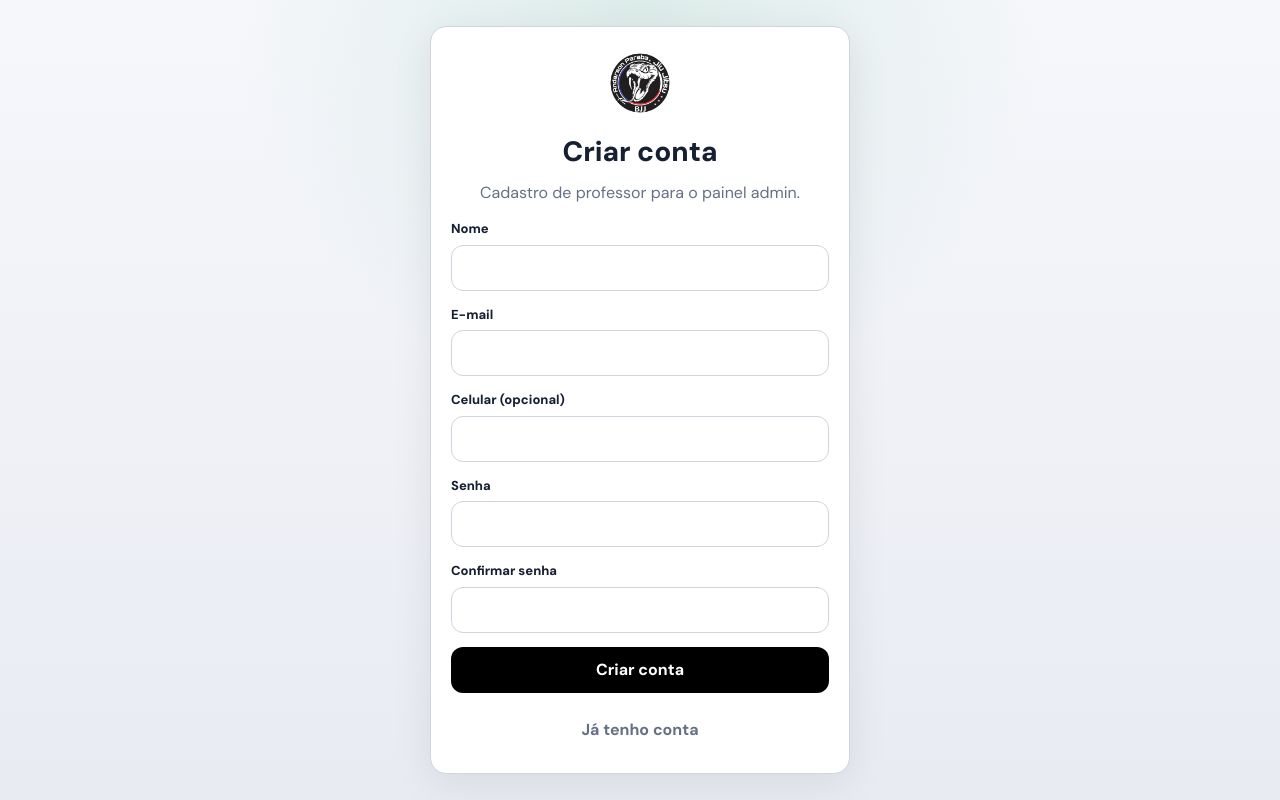
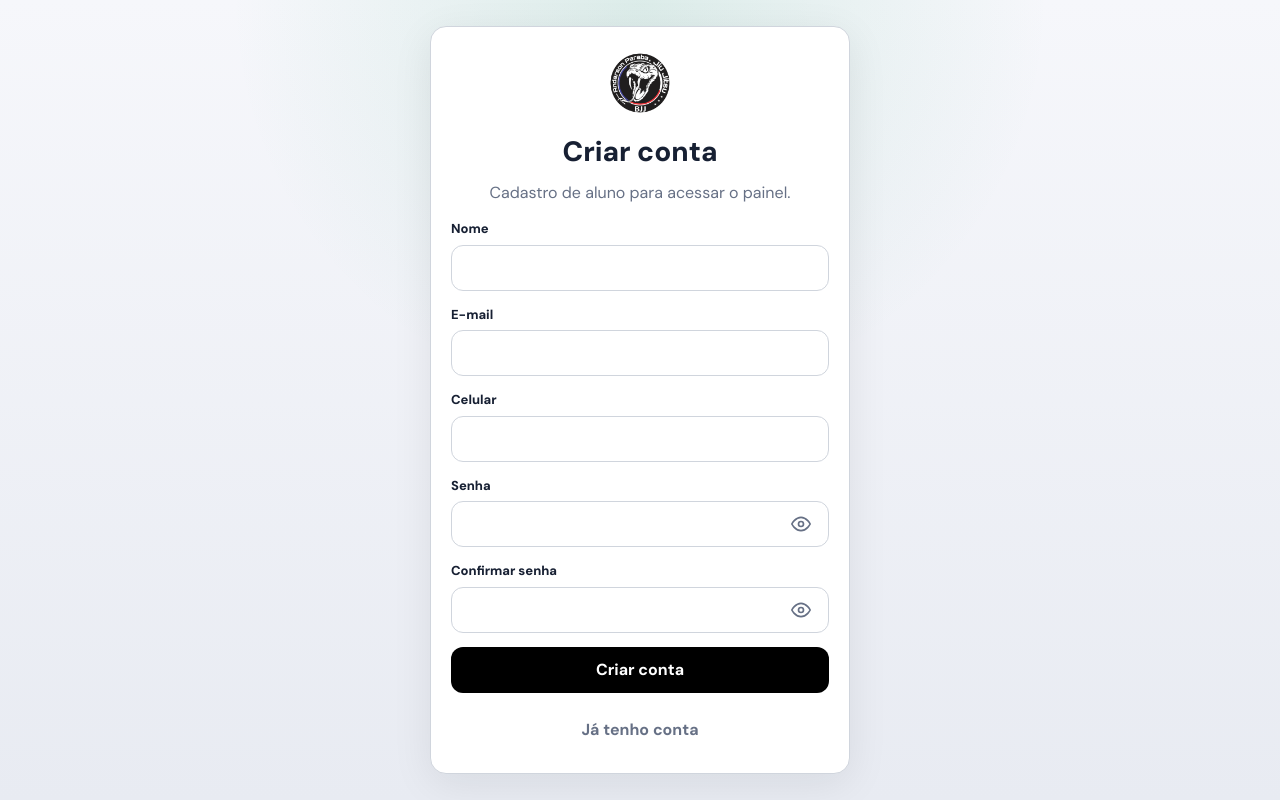
Before and after one commit to maxjuniman/paraba_site, a React (Vite) app: page /admin/register in a window 1280 px wide. Built offline with nearby package versions, Linux system fonts and the light colour scheme; no server answers.

Commit message:
correção criação de conta

```diff
--- a/src/lib/parabaService.ts
+++ b/src/lib/parabaService.ts
@@ -39,12 +39,26 @@ export const parabaService = {
   async cadastrarProfessor(body: {
     nome: string;
     email: string;
-    celular?: string;
+    celular: string;
     senha: string;
     confirmacao_senha: string;
   }): Promise<AuthPayload & { data?: SessionUser }> {
     const { data } = await api.post<AuthPayload & { data?: SessionUser; message?: string }>(
       '/users/professores',
+      body
+    );
+    return data;
+  },
+
+  async cadastrarUsuario(body: {
+    nome: string;
+    email: string;
+    celular: string;
+    senha: string;
+    confirmacao_senha: string;
+  }): Promise<{ message?: string; user?: SessionUser; data?: SessionUser; accessToken?: string }> {
+    const { data } = await api.post<{ message?: string; user?: SessionUser; data?: SessionUser; accessToken?: string }>(
+      '/auth/register',
       body
     );
     return data;
--- a/src/pages/admin/Configuracoes.tsx
+++ b/src/pages/admin/Configuracoes.tsx
@@ -60,12 +60,16 @@ export function AdminConfiguracoesPage() {
     event.preventDefault();
     setError('');
     setMessage('');
+    if (!prof.celular.trim()) {
+      setError('O celular é obrigatorio.');
+      return;
+    }
     try {
       setSavingProf(true);
       await parabaService.cadastrarProfessor({
         nome: prof.nome.trim(),
         email: prof.email.trim().toLowerCase(),
-        celular: prof.celular.trim() ? normalizePhoneWithBrazilCode(prof.celular) : undefined,
+        celular: normalizePhoneWithBrazilCode(prof.celular),
         senha: prof.senha,
         confirmacao_senha: prof.confirmacao_senha,
       });
@@ -162,9 +166,10 @@ export function AdminConfiguracoesPage() {
           />
           <input
             className="input"
-            placeholder="Celular (opcional)"
+            placeholder="Celular"
             value={prof.celular}
             onChange={(e) => setProf((p) => ({ ...p, celular: formatPhone(e.target.value) }))}
+            required
           />
           <input
             className="input"
--- a/src/pages/admin/Register.tsx
+++ b/src/pages/admin/Register.tsx
@@ -4,8 +4,28 @@ import { useAuth } from '@/lib/AuthContext';
 import { apiErrorMessage } from '@/lib/api';
 import { formatPhone, normalizePhoneWithBrazilCode } from '@/lib/formatters';
 import { parabaService } from '@/lib/parabaService';
-import { isProfessor } from '@/lib/session';
+import { canAccessAdmin } from '@/lib/session';
 import './Login.css';
+
+function IconEye({ open }: { open: boolean }) {
+  if (open) {
+    return (
+      <svg width="20" height="20" viewBox="0 0 24 24" fill="none" stroke="currentColor" strokeWidth="2" aria-hidden="true">
+        <path d="M17.94 17.94A10.07 10.07 0 0 1 12 20c-7 0-11-8-11-8a18.45 18.45 0 0 1 5.06-5.94" />
+        <path d="M9.9 4.24A9.12 9.12 0 0 1 12 4c7 0 11 8 11 8a18.5 18.5 0 0 1-2.16 3.19" />
+        <path d="M14.12 14.12a3 3 0 1 1-4.24-4.24" />
+        <line x1="1" y1="1" x2="23" y2="23" />
+      </svg>
+    );
+  }
+
+  return (
+    <svg width="20" height="20" viewBox="0 0 24 24" fill="none" stroke="currentColor" strokeWidth="2" aria-hidden="true">
+      <path d="M1 12s4-8 11-8 11 8 11 8-4 8-11 8-11-8-11-8z" />
+      <circle cx="12" cy="12" r="3" />
+    </svg>
+  );
+}
 
 export function AdminRegisterPage() {
   const { user, acceptSession } = useAuth();
@@ -15,10 +35,14 @@ export function AdminRegisterPage() {
   const [celular, setCelular] = useState('');
   const [senha, setSenha] = useState('');
   const [confirmacao, setConfirmacao] = useState('');
+  const [showPassword, setShowPassword] = useState(false);
+  const [showConfirmation, setShowConfirmation] = useState(false);
+  const [successMessage, setSuccessMessage] = useState('');
+  const [successOpen, setSuccessOpen] = useState(false);
   const [loading, setLoading] = useState(false);
   const [error, setError] = useState('');
 
-  if (user && isProfessor(user)) {
+  if (user && canAccessAdmin(user)) {
     return <Navigate to="/admin" replace />;
   }
 
@@ -34,20 +58,25 @@ export function AdminRegisterPage() {
       setError('A confirmacao de senha nao confere.');
       return;
     }
+    if (!celular.trim()) {
+      setError('O celular é obrigatorio.');
+      return;
+    }
 
     try {
       setLoading(true);
-      const response = await parabaService.cadastrarProfessor({
+      const response = await parabaService.cadastrarUsuario({
         nome: nome.trim(),
         email: email.trim().toLowerCase(),
-        celular: celular.trim() ? normalizePhoneWithBrazilCode(celular) : undefined,
+        celular: normalizePhoneWithBrazilCode(celular),
         senha,
         confirmacao_senha: confirmacao,
       });
 
       const sessionUser = response.user ?? response.data;
       if (!response.accessToken || !sessionUser) {
-        navigate('/admin/login', { replace: true });
+        setSuccessMessage(response.message || 'Cadastro enviado. Aguarde o professor autorizar seu acesso.');
+        setSuccessOpen(true);
         return;
       }
 
@@ -60,13 +89,18 @@ export function AdminRegisterPage() {
     }
   };
 
+  const goToLogin = () => {
+    setSuccessOpen(false);
+    navigate('/admin/login', { replace: true });
+  };
+
   return (
     <div className="login-page">
       <form className="card login-card stack" onSubmit={onSubmit}>
         <div className="login-brand">
           <img src="/logo.png" alt="Equipe Paraba" />
           <h1>Criar conta</h1>
-          <p className="muted">Cadastro de professor para o painel admin.</p>
+          <p className="muted">Cadastro de aluno para acessar o painel.</p>
         </div>
         {error ? <div className="error-box">{error}</div> : null}
         <div>
@@ -98,7 +132,7 @@ export function AdminRegisterPage() {
         </div>
         <div>
           <label className="label" htmlFor="celular">
-            Celular (opcional)
+            Celular
           </label>
           <input
             id="celular"
@@ -107,35 +141,56 @@ export function AdminRegisterPage() {
             autoComplete="tel"
             value={celular}
             onChange={(e) => setCelular(formatPhone(e.target.value))}
+            required
           />
         </div>
         <div>
           <label className="label" htmlFor="senha">
             Senha
           </label>
+          <div className="password-field">
             <input
               id="senha"
               className="input"
-            type="password"
+              type={showPassword ? 'text' : 'password'}
               autoComplete="new-password"
               value={senha}
               onChange={(e) => setSenha(e.target.value)}
               required
             />
+            <button
+              type="button"
+              className="password-toggle"
+              onClick={() => setShowPassword((v) => !v)}
+              aria-label={showPassword ? 'Ocultar senha' : 'Mostrar senha'}
+            >
+              <IconEye open={showPassword} />
+            </button>
+          </div>
         </div>
         <div>
           <label className="label" htmlFor="confirmacao">
             Confirmar senha
           </label>
+          <div className="password-field">
             <input
               id="confirmacao"
               className="input"
-            type="password"
+              type={showConfirmation ? 'text' : 'password'}
               autoComplete="new-password"
               value={confirmacao}
               onChange={(e) => setConfirmacao(e.target.value)}
               required
             />
+            <button
+              type="button"
+              className="password-toggle"
+              onClick={() => setShowConfirmation((v) => !v)}
+              aria-label={showConfirmation ? 'Ocultar confirmacao de senha' : 'Mostrar confirmacao de senha'}
+            >
+              <IconEye open={showConfirmation} />
+            </button>
+          </div>
         </div>
         <button className="btn btn-primary" type="submit" disabled={loading}>
           {loading ? 'Criando...' : 'Criar conta'}
@@ -144,6 +199,28 @@ export function AdminRegisterPage() {
           Já tenho conta
         </Link>
       </form>
+      {successOpen ? (
+        <div className="confirm-overlay" role="presentation" onClick={goToLogin}>
+          <div
+            className="confirm-dialog card stack"
+            role="dialog"
+            aria-modal="true"
+            aria-labelledby="register-success-title"
+            onClick={(event) => event.stopPropagation()}
+          >
+            <img src="/logo.png" alt="Equipe Paraba" className="confirm-logo" />
+            <h2 id="register-success-title" style={{ margin: 0, textAlign: 'center' }}>
+              Cadastro enviado
+            </h2>
+            <p className="muted" style={{ margin: 0, textAlign: 'center', lineHeight: 1.45 }}>
+              {successMessage}
+            </p>
+            <button type="button" className="btn btn-primary" onClick={goToLogin}>
+              Ir para login
+            </button>
+          </div>
+        </div>
+      ) : null}
     </div>
   );
 }
```
Lines whose indentation alone changed are shown as unchanged.
